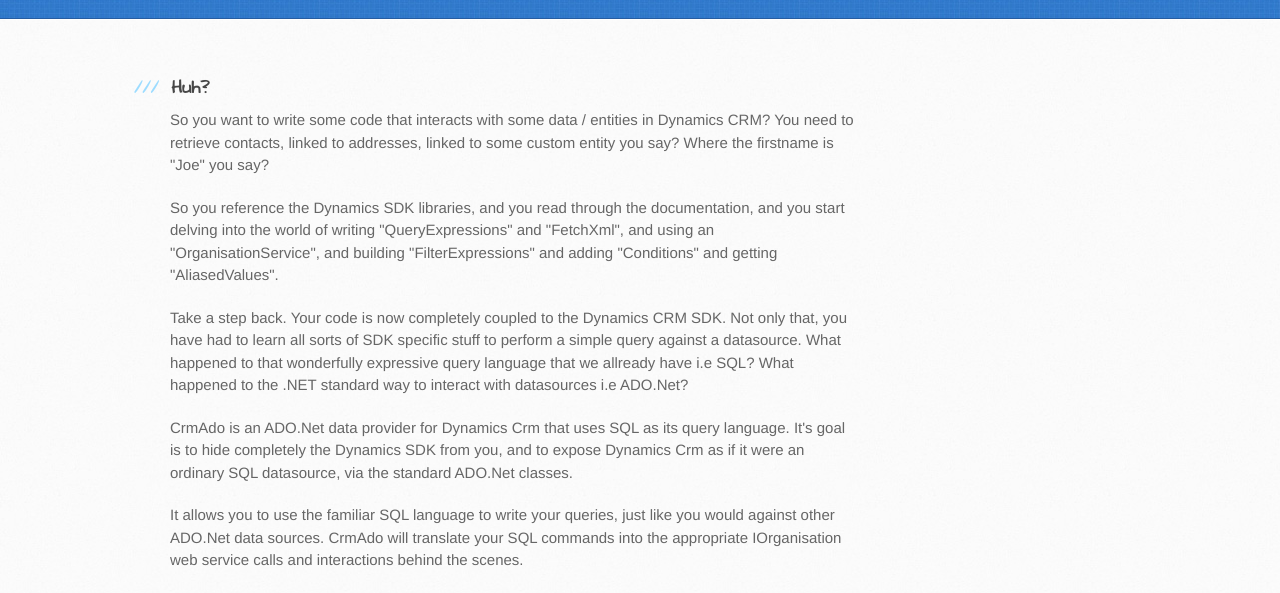
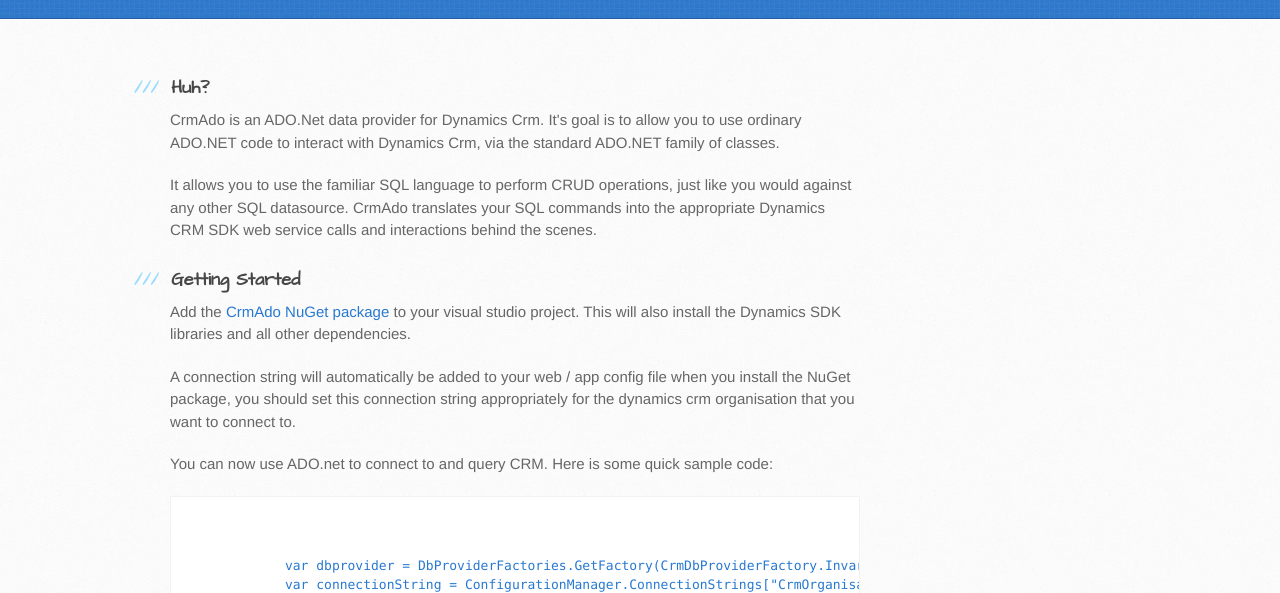
Before and after one commit to dazinator/CrmAdo, a plain HTML site: page index.html in a window 1280 px wide. Shown: the part 182-775 px from the top of the page. Drawn offline with Linux system fonts and the light colour scheme.

Commit message:
Update index.html

```diff
--- a/index.html
+++ b/index.html
@@ -31,15 +31,9 @@
           <h3>
 <a name="huh" class="anchor" href="#huh"><span class="octicon octicon-link"></span></a>Huh?</h3>
 
-<p>So you want to write some code that interacts with some data / entities in Dynamics CRM? You need to retrieve contacts, linked to addresses, linked to some custom entity you say? Where the firstname is "Joe" you say? </p>
+<p>CrmAdo is an ADO.Net data provider for Dynamics Crm. It's goal is to allow you to use ordinary ADO.NET code to interact with Dynamics Crm, via the standard ADO.NET family of classes.</p>
 
-<p>So you reference the Dynamics SDK libraries, and you read through the documentation, and you start delving into the world of writing "QueryExpressions" and "FetchXml", and using an "OrganisationService", and building "FilterExpressions" and adding "Conditions" and getting "AliasedValues". </p>
-
-<p>Take a step back. Your code is now completely coupled to the Dynamics CRM SDK. Not only that, you have had to learn all sorts of SDK specific stuff to perform a simple query against a datasource. What happened to that wonderfully expressive query language that we allready have i.e SQL? What happened to the .NET standard way to interact with datasources i.e ADO.Net?</p>
-
-<p>CrmAdo is an ADO.Net data provider for Dynamics Crm that uses SQL as its query language. It's goal is to hide completely the Dynamics SDK from you, and to expose Dynamics Crm as if it were an ordinary SQL datasource, via the standard ADO.Net classes.</p>
-
-<p>It allows you to use the familiar SQL language to write your queries, just like you would against other ADO.Net data sources. CrmAdo will translate your SQL commands into the appropriate IOrganisation web service calls and interactions behind the scenes. </p>
+<p>It allows you to use the familiar SQL language to perform CRUD operations, just like you would against any other SQL datasource. CrmAdo translates your SQL commands into the appropriate Dynamics CRM SDK web service calls and interactions behind the scenes. </p>
 
  <h3>
 <a name="Getting Started" class="anchor" href="#Getting Started"><span class="octicon octicon-link"></span></a>Getting Started</h3>
```
